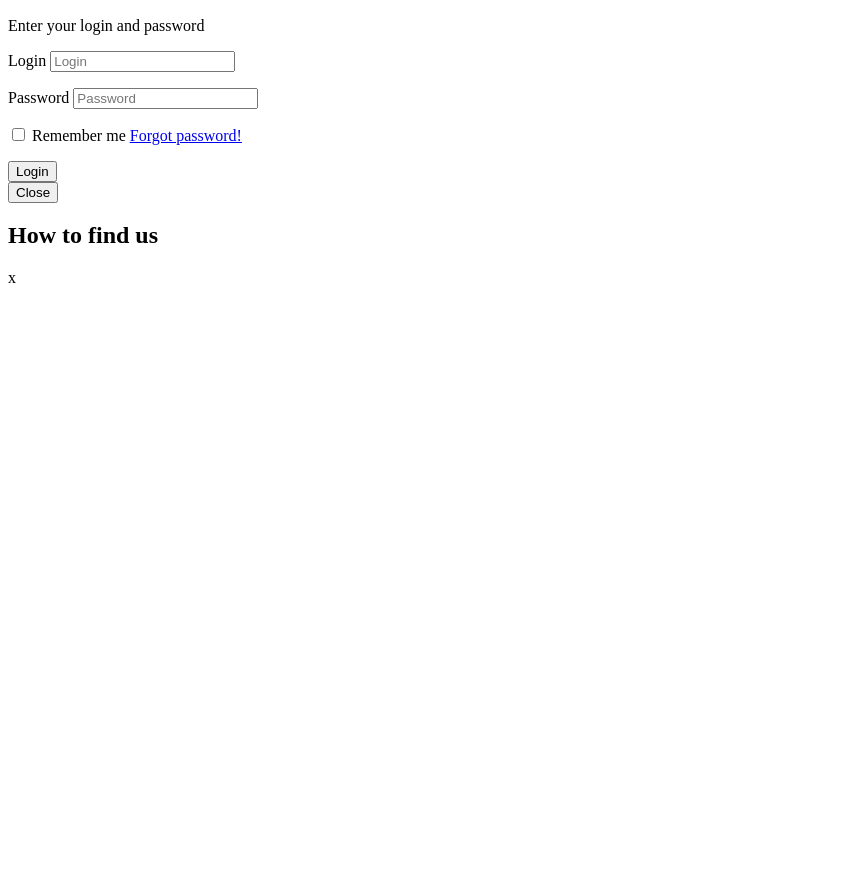
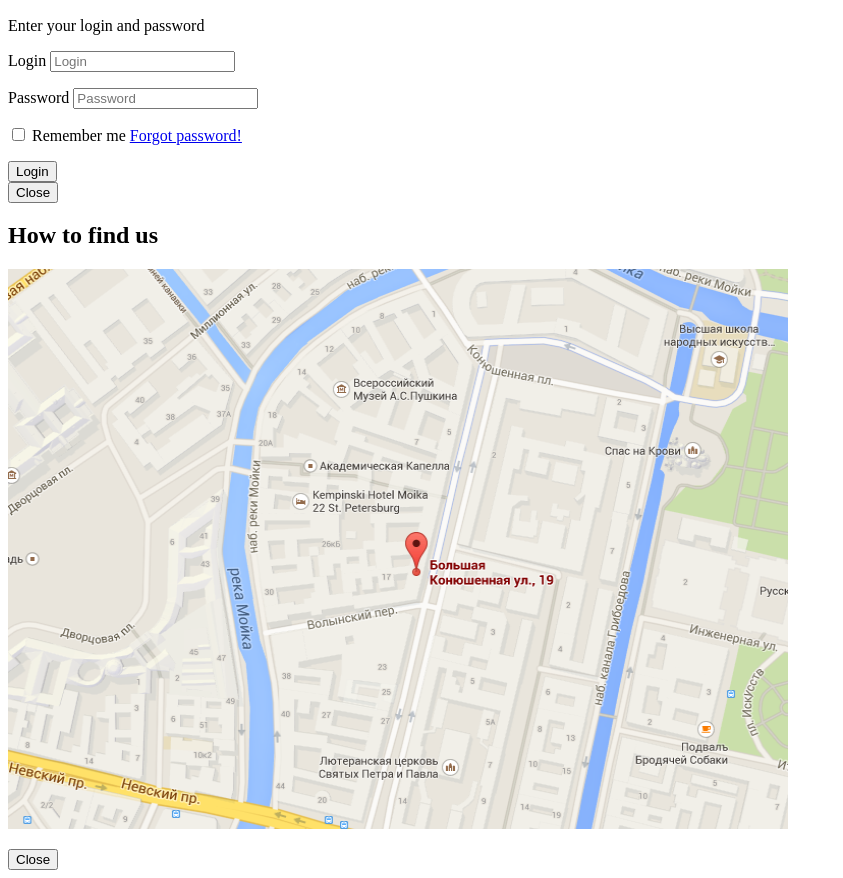
Before and after one commit to IvanRadchenko/htmlAcademy, a plain HTML site: page barbershop/index.html in a window 1280 px wide. Shown: the part 1569-2447 px from the top of the page, without its empty margins (0-843 px from the left). Before the commit the page ends 1864 px from the top, so only its background shows below. Drawn offline with Linux system fonts and the light colour scheme.

Commit message:
Added map form modal window markup

```diff
--- a/barbershop/index.html
+++ b/barbershop/index.html
@@ -207,7 +207,10 @@
 
     <section class="modal modal-map">
       <h2 class="hidden">How to find us</h2>
-      <span class="modal-close">x</span>
+      <p>
+        <img src="assets/map-form.png" width="780" height="560" alt="Visit us at: Box 564, Disneyland, USA">
+      </p>
+      <button class="modal-close" type="button">Close</button>
     </section>
 
 </body>
```
Also changed, not shown: barbershop/assets/map-form.png (added).
